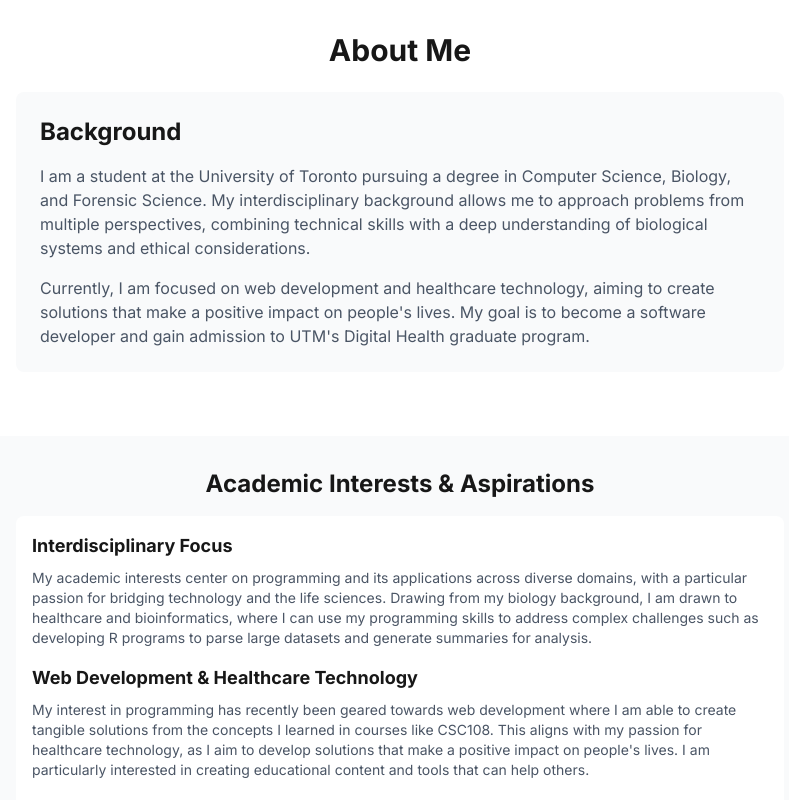
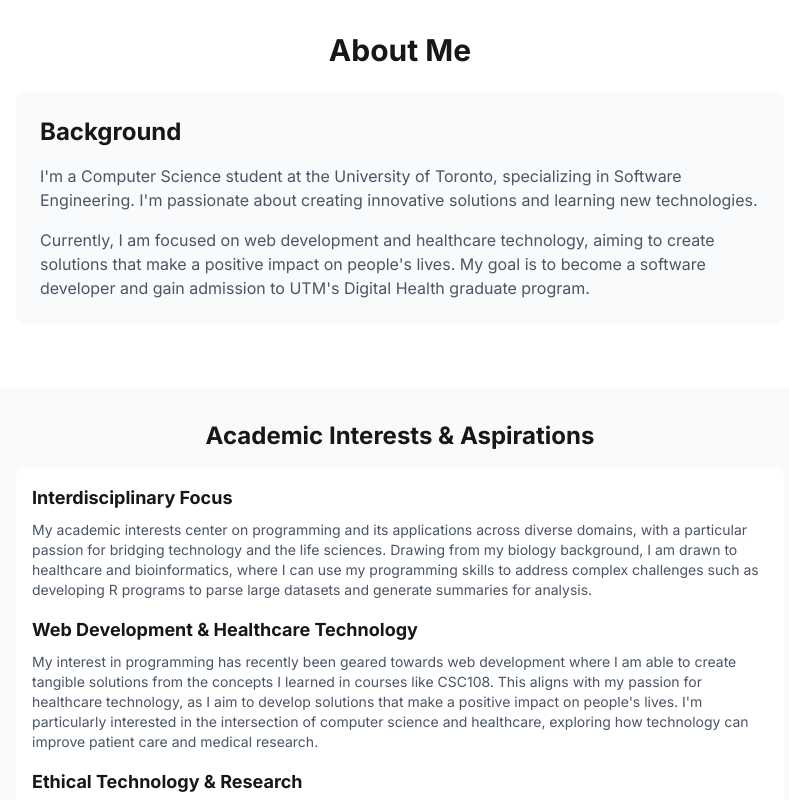
Before and after one commit to Julius14h/portfolio, a Next.js app: page /about in a window 1280 px wide. Shown: the top 800 px of the page, without its empty margins (240-1029 px from the left). Built offline with nearby package versions, Linux system fonts and the light colour scheme.

Commit message:
fixed linting errors

```diff
--- a/app/about/page.tsx
+++ b/app/about/page.tsx
@@ -10,13 +10,11 @@ export default function About() {
             <div className="bg-gray-50 dark:bg-gray-800 rounded-lg p-6 mb-8">
               <h2 className="text-2xl font-bold mb-4">Background</h2>
               <p className="text-gray-600 dark:text-gray-300 mb-4">
-                I am a student at the University of Toronto pursuing a degree in Computer Science, Biology, and Forensic Science.
-                My interdisciplinary background allows me to approach problems from multiple perspectives, combining technical skills
-                with a deep understanding of biological systems and ethical considerations.
+                I&apos;m a Computer Science student at the University of Toronto, specializing in Software Engineering. I&apos;m passionate about creating innovative solutions and learning new technologies.
               </p>
               <p className="text-gray-600 dark:text-gray-300">
                 Currently, I am focused on web development and healthcare technology, aiming to create solutions that make a positive
-                impact on people's lives. My goal is to become a software developer and gain admission to UTM's Digital Health graduate program.
+                impact on people&apos;s lives. My goal is to become a software developer and gain admission to UTM&apos;s Digital Health graduate program.
               </p>
             </div>
           </div>
--- a/app/components/AcademicInterests.tsx
+++ b/app/components/AcademicInterests.tsx
@@ -15,14 +15,14 @@ export default function AcademicInterests() {
             <div className="mb-4">
               <h3 className="text-lg font-bold mb-2">Web Development & Healthcare Technology</h3>
               <p className="text-gray-600 dark:text-gray-300 text-sm mb-3">
-                My interest in programming has recently been geared towards web development where I am able to create tangible solutions from the concepts I learned in courses like CSC108. This aligns with my passion for healthcare technology, as I aim to develop solutions that make a positive impact on people's lives. I am particularly interested in creating educational content and tools that can help others.
+                My interest in programming has recently been geared towards web development where I am able to create tangible solutions from the concepts I learned in courses like CSC108. This aligns with my passion for healthcare technology, as I aim to develop solutions that make a positive impact on people's lives. I&apos;m particularly interested in the intersection of computer science and healthcare, exploring how technology can improve patient care and medical research.
               </p>
             </div>
 
             <div className="mb-4">
               <h3 className="text-lg font-bold mb-2">Ethical Technology & Research</h3>
               <p className="text-gray-600 dark:text-gray-300 text-sm mb-3">
-                My forensic science studies have deepened my interest in the ethical and societal implications of emerging technologies. I am particularly focused on understanding the empirical evidence supporting or questioning these tools and their historical context. This drives my passion for research and my interest in the growing integration of AI in education.
+                My forensic science studies have deepened my interest in the ethical and societal implications of emerging technologies. I am particularly focused on understanding the empirical evidence supporting or questioning these tools and their historical context. This drives my passion for research and my interest in the growing integration of AI in education. I&apos;m also fascinated by artificial intelligence and machine learning, especially their applications in healthcare and biological research.
               </p>
             </div>
 
--- a/app/page.tsx
+++ b/app/page.tsx
@@ -2,6 +2,7 @@ import Image from 'next/image';
 import Link from 'next/link';
 import Projects from './components/Projects';
 import Education from './components/Education';
+import { FaGithub, FaLinkedin, FaEnvelope } from 'react-icons/fa';
 
 export default function Home() {
   const skills = [
@@ -65,7 +66,7 @@ export default function Home() {
                   I created this porfolio website using cursor just so I could apply for the UofT Computer Science internship position! Web developmet has been my favourite programming experience so far at UTM and I would love to get the chance to explore that further.
                 </p>
                 <p className="text-gray-600 dark:text-gray-300">
-                  My goal is to become a software developer in the healthcare industry and to gain admission to UTM's Digital Health graduate program next year.
+                  I&apos;m passionate about creating innovative solutions and learning new technologies.
                 </p>
               </div>
             </div>
```
Also changed, not shown: package.json (+6 -5 lines), 1 other file (tests, documents, lock files or other folders).
